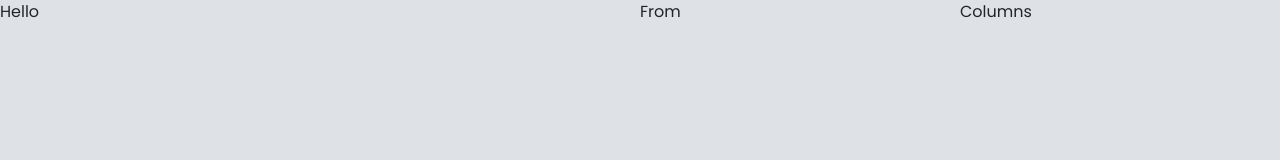
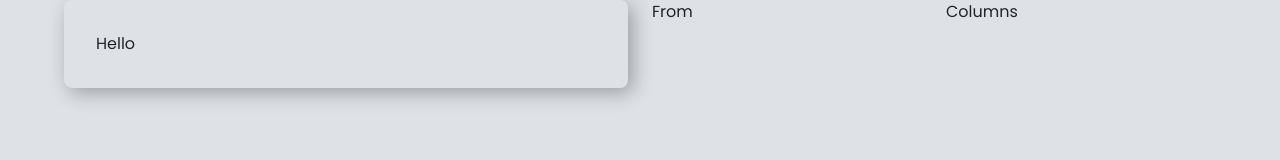
Before and after one commit to DimaProhorenko/Elegance, a website: page dist/index.html in a window 1280 px wide. Drawn offline with Linux system fonts and the light colour scheme.

Commit message:
working on card component

```diff
--- /dev/null
+++ b/scss/_card.scss
@@ -0,0 +1,12 @@
+@use './vars' as v;
+
+.card {
+    padding-inline: v.$card-padding-inline;
+    padding-block: v.$card-padding-block;
+    border: v.$card-border;
+    border-radius: v.$card-border-radius;
+    background-color: v.$card-bg;
+    color: var(--ek-body-color);
+    box-shadow: v.$card-shadow;
+
+}
--- a/scss/_functions.scss
+++ b/scss/_functions.scss
@@ -1,6 +1,10 @@
 @use 'sass:list';
 
 $prefix: ek-;
+
+@function toRem($val) {
+    @return calc($val / 16) + rem;
+}
 
 @function tint-color($color, $weight) {
     @return mix(white, $color, $weight * 1%);
--- a/scss/_grid.scss
+++ b/scss/_grid.scss
@@ -3,9 +3,9 @@
 .row {
     display: flex;
     flex-wrap: wrap;
-    --gutter-x: v.$grid-gutter-width;
-    --gutter-y: v.$grid-gutter-widtd;
-    margin-inline: calc(-0.5 * var(--gutter));
+    --gutter-x: #{v.$grid-gutter-width};
+    --gutter-y: #{v.$grid-gutter-width};
+    margin-inline: calc(-0.5 * var(--gutter-x));
     margin-block-start: calc(-1 * var(--gutter-y));
 }
 
--- a/scss/_utils-ready.scss
+++ b/scss/_utils-ready.scss
@@ -1,6 +1,13 @@
 @use './functions' as f;
 @use './mixins/generate-utilities' as gu;
 @use './utilities' as u;
+@use './vars' as v;
+
+.wrapper {
+    width: 90%;
+    max-width: v.$wrapper-max-width;
+    margin-inline: auto;
+}
 
 @each $key, $value in u.$utilities {
     @include gu.generate-utility($value);
--- a/scss/_vars.scss
+++ b/scss/_vars.scss
@@ -135,6 +135,8 @@ $grid-columns:                12 !default;
 $grid-gutter-width:           1.5rem !default;
 $grid-gutters: $spacers;
 
+$wrapper-max-width: f.toRem(1220);
+
 
 // Typography
 $ff-base: 'EK-Poppins', Arial, sans-serif !default;
@@ -177,3 +179,11 @@ $h-mb: $spacer * .5;
 $h-color: null !default;
 $h-fw: $fw-semibold !default;
 $h-lineheight: 1.2 !default;
+
+$card-padding-inline: 2rem;
+$card-padding-block: 2rem;
+$card-bg: transparent;
+$card-border-radius: 8px;
+$card-border: none;
+$card-shadow-color: rgba(0, 0, 0, .3);
+$card-shadow: 5px 5px 20px $card-shadow-color;
--- a/scss/elegance.scss
+++ b/scss/elegance.scss
@@ -6,3 +6,4 @@
 @use './reset';
 @use './utils-ready';
 @use './grid';
+@use './card';
```
Also changed, not shown: dist/css/elegance.css, dist/index.html.
